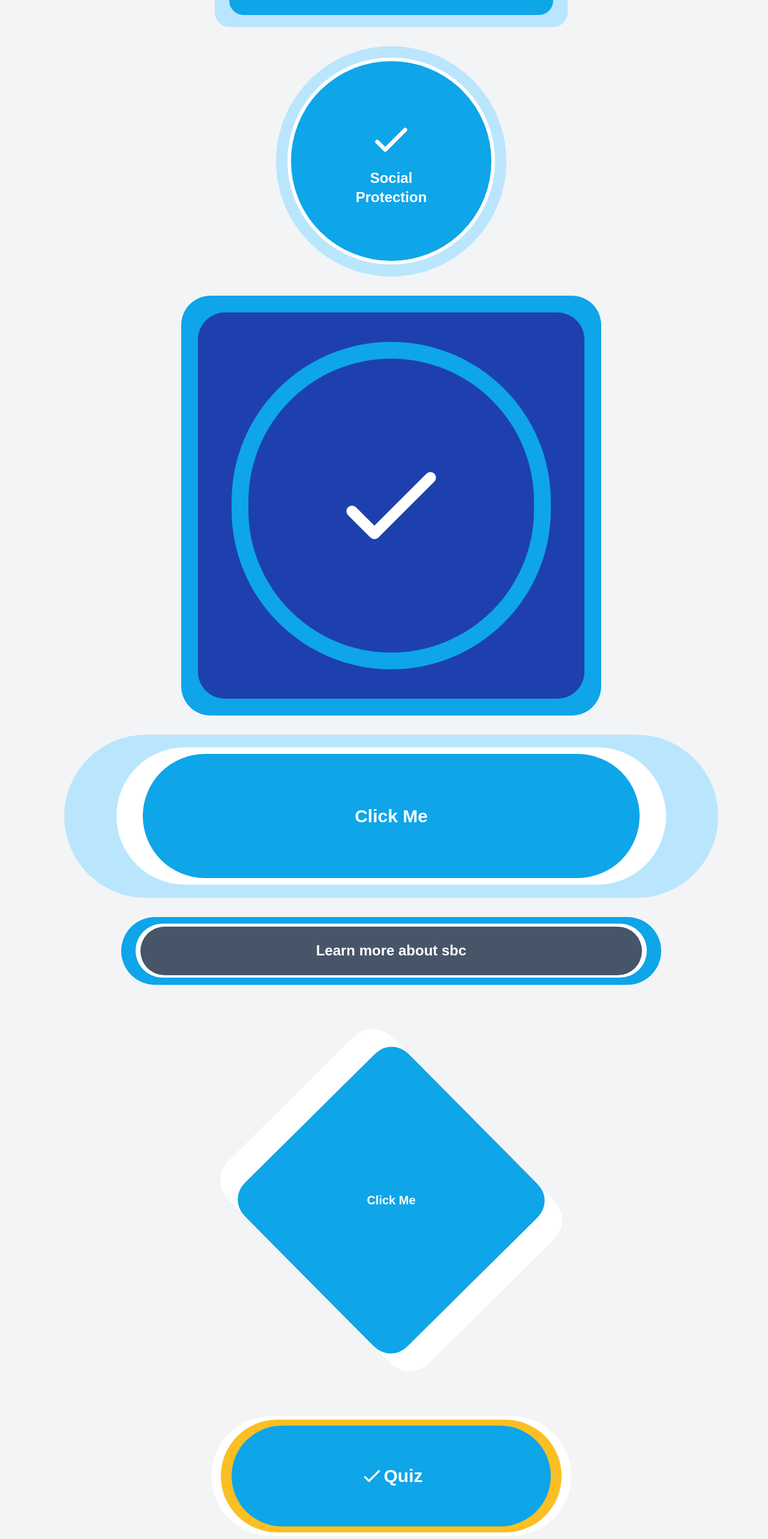
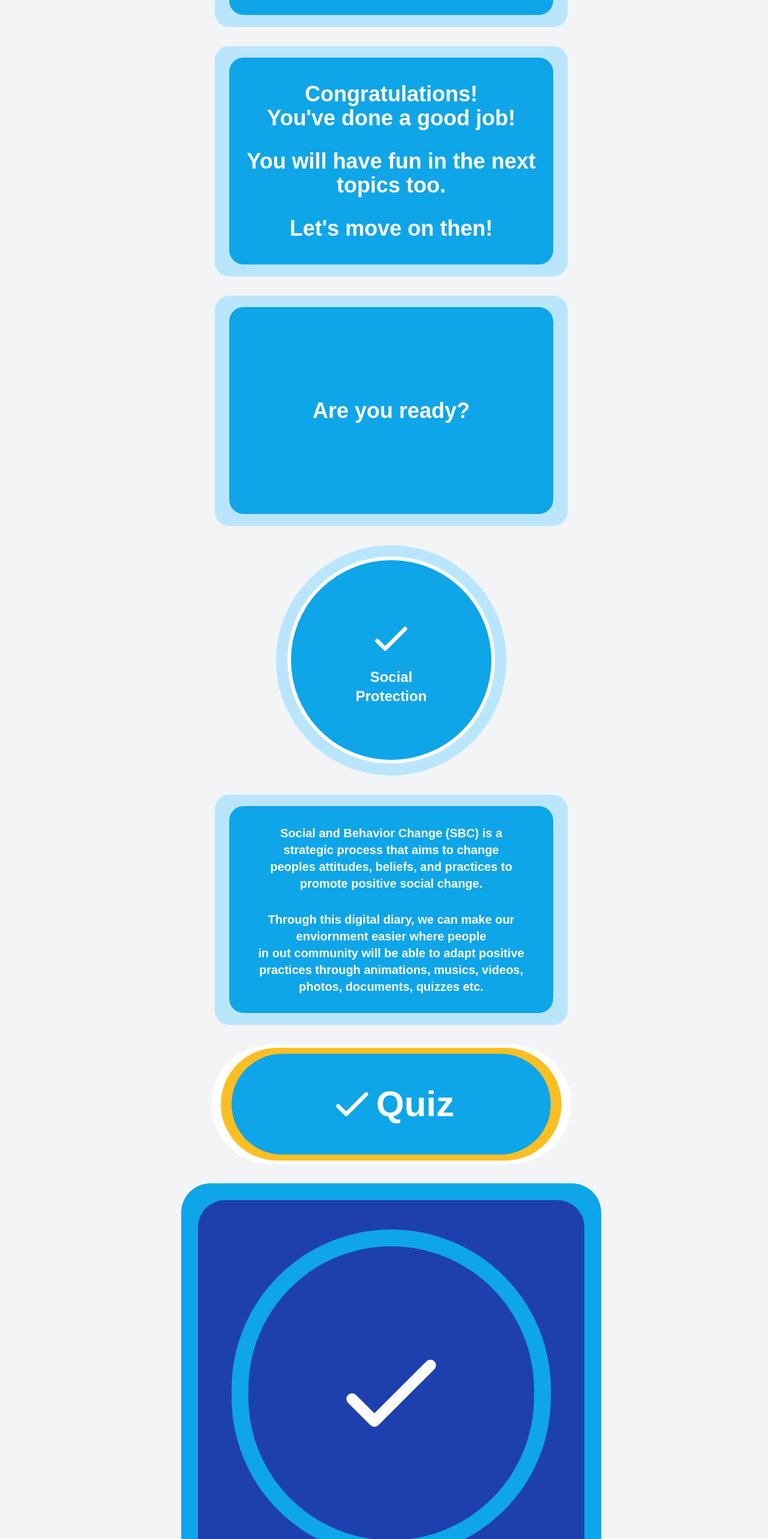
Before and after one commit to Ebtesham-21/sbc-revised, a Next.js app: page / in a window 1280 px wide. Shown: the part 1440-4006 px from the top of the page at 60% size. Built offline with nearby package versions, Linux system fonts and the light colour scheme.

Commit message:
click me button

```diff
--- a/src/app/page.tsx
+++ b/src/app/page.tsx
@@ -63,6 +63,40 @@ export default function Home() {
 </button>
 
 
+{/* Congratulations button */}
+<button className="relative w-[90vw] max-w-[588px] h-96 rounded-3xl focus:outline-none active:scale-95 transition group">
+  {/* Outer layer */}
+  <div className="absolute inset-0 bg-sky-200 rounded-3xl group-hover:bg-sky-300"></div>
+
+  {/* Inner layer */}
+  <div className="absolute inset-[2%] m-[12px] bg-sky-500 rounded-3xl group-hover:bg-sky-600"></div>
+
+  {/* Centered Content */}
+  <div className="absolute inset-0 flex flex-col items-center justify-center text-white font-semibold text-xl md:text-4xl text-center gap-8 px-4">
+    <span>Congratulations! <br /> You've done a good job!</span>
+    <span>You will have fun in the next <br /> topics too.</span>
+    <span>Let's move on then!</span>
+  </div>
+</button>
+
+
+
+{/* Are you ready button*/}
+<button className="relative w-[90vw] max-w-[588px] h-96 rounded-3xl focus:outline-none active:scale-95 transition group">
+  {/* Outer layer */}
+  <div className="absolute inset-0 bg-sky-200 rounded-3xl group-hover:bg-sky-300"></div>
+
+  {/* Inner layer */}
+  <div className="absolute inset-[2%] m-[12px] bg-sky-500 rounded-3xl group-hover:bg-sky-600"></div>
+
+  {/* Centered Content */}
+  <div className="absolute inset-0 flex flex-col items-center justify-center text-white font-semibold text-xl md:text-4xl text-center gap-8 px-4">
+    <span>Are you ready? <br /> </span>
+
+  </div>
+</button>
+
+
 
 
 
@@ -83,6 +117,47 @@ export default function Home() {
       <span className="text-sm md:text-2xl">Social <br></br> Protection</span>
     </div>
   </button>
+
+
+
+  {/* social and behavior change */}
+<button className="relative w-[90vw] max-w-[588px] h-96 rounded-3xl focus:outline-none active:scale-95 transition group">
+  {/* Outer layer */}
+  <div className="absolute inset-0 bg-sky-200 rounded-3xl group-hover:bg-sky-300"></div>
+
+  {/* Inner layer */}
+  <div className="absolute inset-[2%] m-[12px] bg-sky-500 rounded-3xl group-hover:bg-sky-600"></div>
+
+  {/* Centered Content */}
+  <div className="absolute inset-0 flex flex-col items-center justify-center text-white font-semibold text-xl md:text-xl text-center gap-8 px-4">
+    <span>Social and Behavior Change (SBC) is a <br /> strategic process that aims to change <br/> peoples attitudes, beliefs, and practices to <br/> promote positive social change. </span>
+    <span>Through this digital diary, we can make our <br /> enviornment easier where people <br/> in out community will be able to adapt positive <br/> practices through animations, musics, videos, <br/> photos, documents, quizzes etc.</span>
+
+  </div>
+</button>
+
+
+{/* quiz button */}
+
+<button className="relative w-[90vw] max-w-[600px] aspect-[3/1] rounded-[251.5px] focus:outline-none active:scale-95 transition group">
+  {/* Outer Layer */}
+  <div className="absolute inset-0 bg-white rounded-[251.5px] group-hover:bg-gray-100"></div>
+
+  {/* Middle Layer */}
+  <div className="absolute inset-x-[2.6%] inset-y-[3%] bg-amber-400 rounded-[251.5px] group-hover:bg-amber-300"></div>
+
+  {/* Inner Layer */}
+  <div className="absolute inset-x-[5.6%] inset-y-[8%] bg-sky-500 rounded-[251.5px] group-hover:bg-sky-600"></div>
+
+  {/* Text Content */}
+  <div className="absolute inset-0 flex items-center justify-center text-white font-semibold text-sm sm:text-lg md:text-3xl lg:text-6xl text-center px-4">
+  <svg xmlns="http://www.w3.org/2000/svg" className="h-20 w-20 md:h-30 md:w-30" fill="none" viewBox="0 0 24 24" stroke="currentColor">
+        <path strokeLinecap="round" strokeLinejoin="round" strokeWidth="2" d="M5 13l4 4L19 7" />
+      </svg>
+    <span>Quiz</span>
+
+  </div>
+</button>
 
 
   {/* Home button */}
@@ -175,27 +250,7 @@ export default function Home() {
 </button>
 
 
-{/* quiz button */}
 
-<button className="relative w-[90vw] max-w-[600px] aspect-[3/1] rounded-[251.5px] focus:outline-none active:scale-95 transition group">
-  {/* Outer Layer */}
-  <div className="absolute inset-0 bg-white rounded-[251.5px] group-hover:bg-gray-100"></div>
-
-  {/* Middle Layer */}
-  <div className="absolute inset-x-[2.6%] inset-y-[3%] bg-amber-400 rounded-[251.5px] group-hover:bg-amber-300"></div>
-
-  {/* Inner Layer */}
-  <div className="absolute inset-x-[5.6%] inset-y-[8%] bg-sky-500 rounded-[251.5px] group-hover:bg-sky-600"></div>
-
-  {/* Text Content */}
-  <div className="absolute inset-0 flex items-center justify-center text-white font-semibold text-sm sm:text-lg md:text-2xl lg:text-3xl text-center px-4">
-  <svg xmlns="http://www.w3.org/2000/svg" className="h-10 w-10 md:h-35 md:w-35" fill="none" viewBox="0 0 24 24" stroke="currentColor">
-        <path strokeLinecap="round" strokeLinejoin="round" strokeWidth="2" d="M5 13l4 4L19 7" />
-      </svg>
-    <span>Quiz</span>
-
-  </div>
-</button>
 
 
 
```
